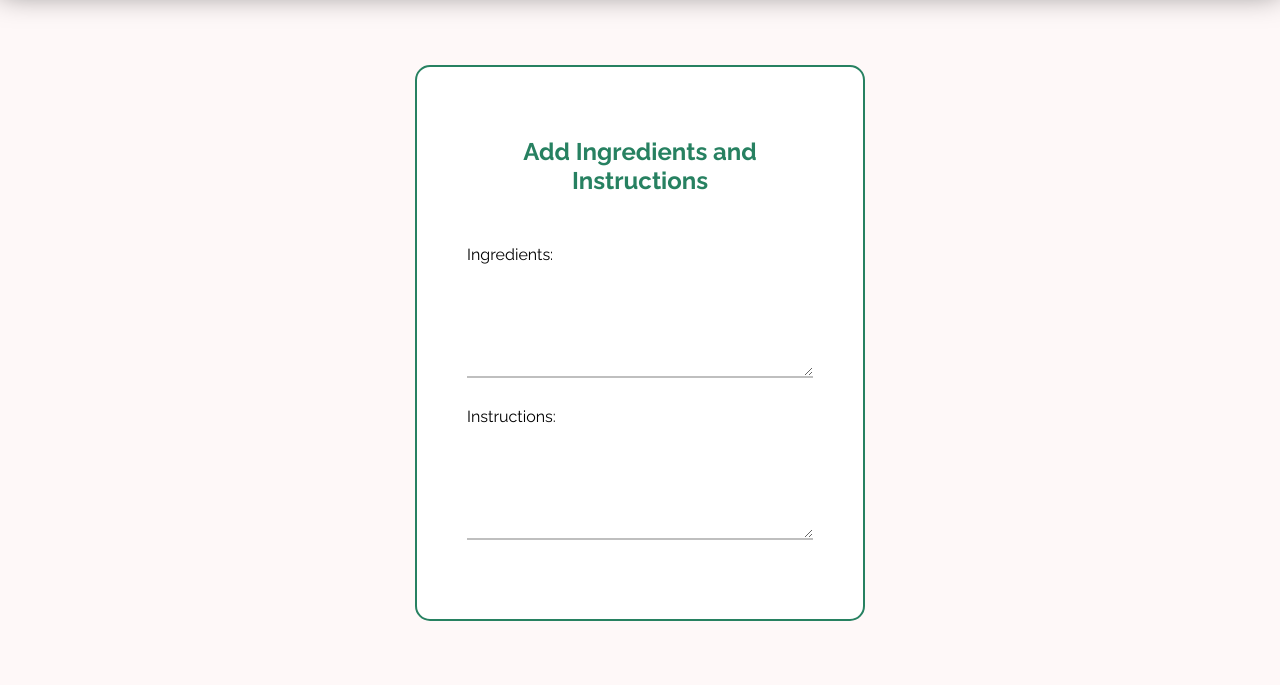
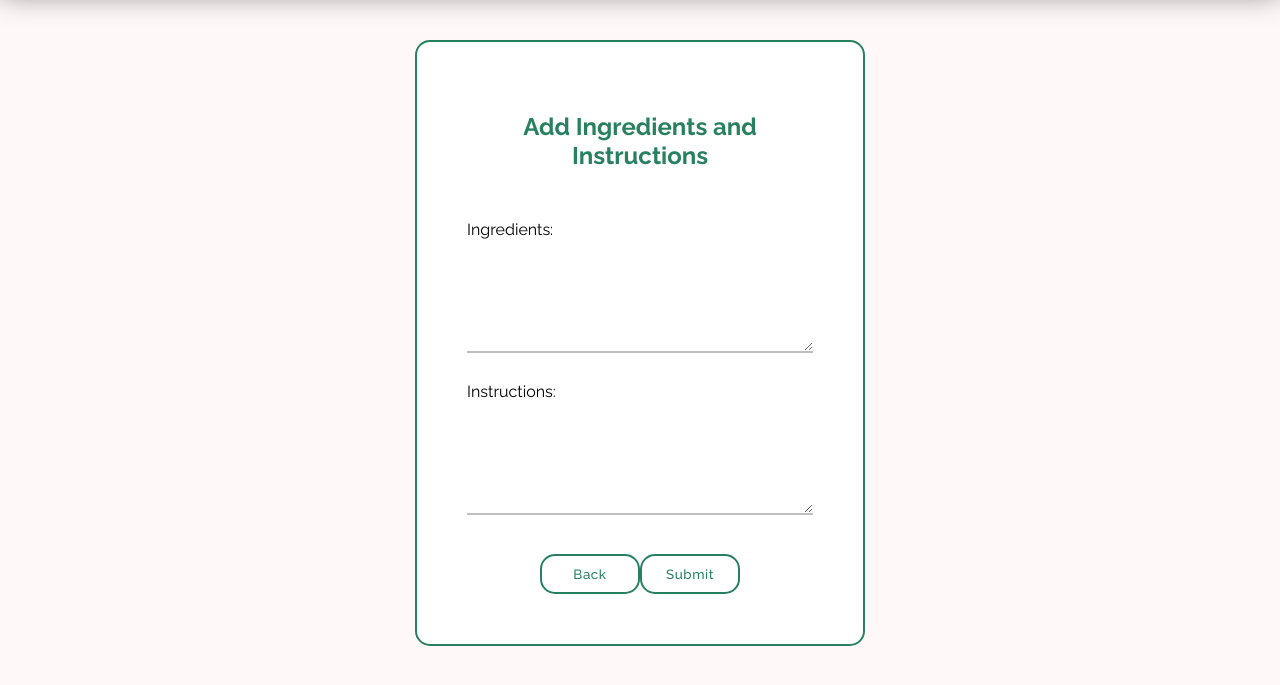
Before and after one commit to pankobanko/128-Project, a plain HTML site: page public/html/add.html in a window 1280 px wide. Both pictures are taken after a click on the button "Next". Shown: the part 57-742 px from the top of the page. Drawn offline with Linux system fonts and the light colour scheme.

Commit message:
asdasdasd

```diff
--- a/public/css/add.css
+++ b/public/css/add.css
@@ -185,7 +185,7 @@ input[type="file"] {
     justify-content: center;
 }
 
-.next-button {
+.next-button, .submit-button, .back-button {
     background: transparent;
     border: 2px solid #278161;
     color: #278161;
@@ -199,7 +199,7 @@ input[type="file"] {
     width: 100px;
 }
 
-.next-button:hover {
+.next-button:hover, .submit-button:hover, .back-button:hover {
 
     margin-top: 10px;
     background: rgba(39, 129, 97, 1);
--- a/public/html/add.html
+++ b/public/html/add.html
@@ -53,6 +53,10 @@
                 <label for="inst">Instructions:</label><br>
                 <textarea id="inst" name="inst" rows="6" cols="80" required></textarea><br>
             </div>
+            <div class="button-container">
+                <button type = "button" class = "back-button">Back</button>
+                <button type="button" class="submit-button">Submit</button>
+            </div>
         </form>
     </div>
 
```
